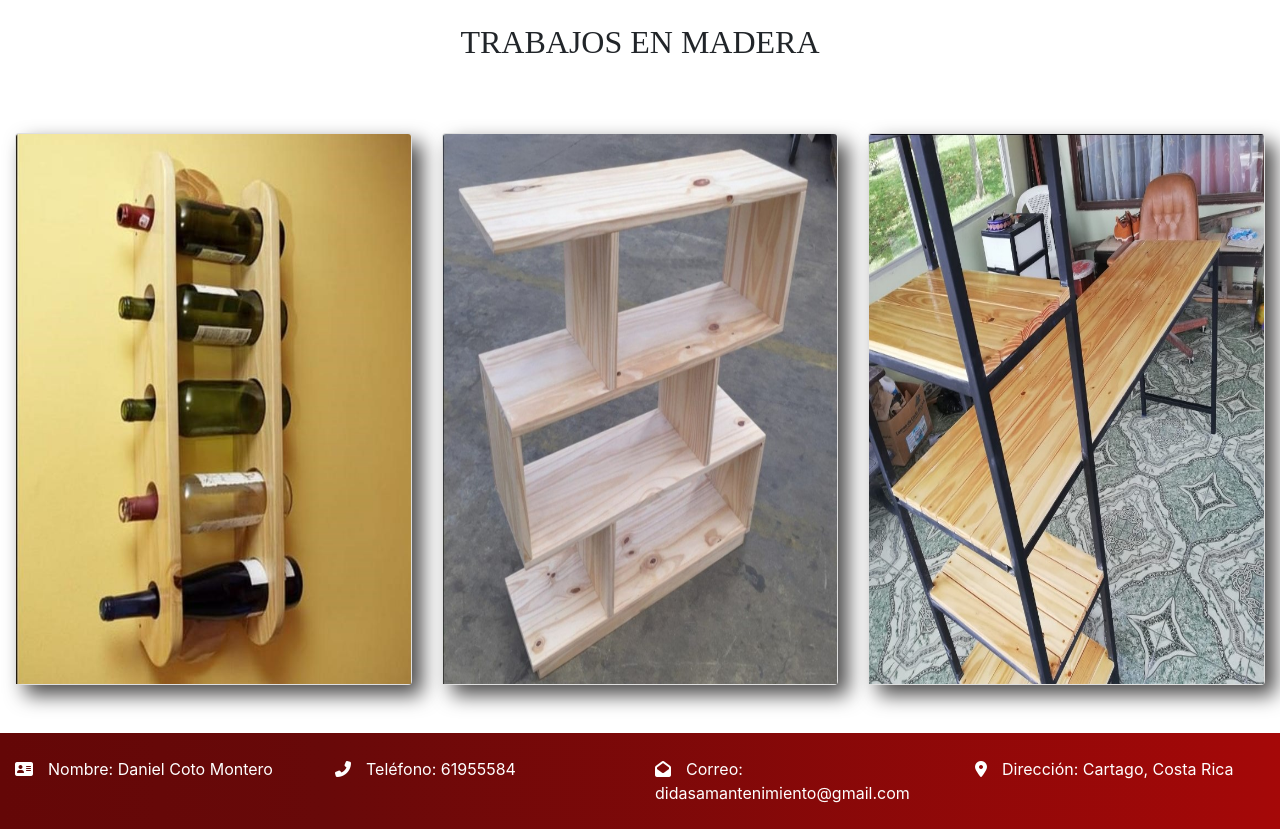
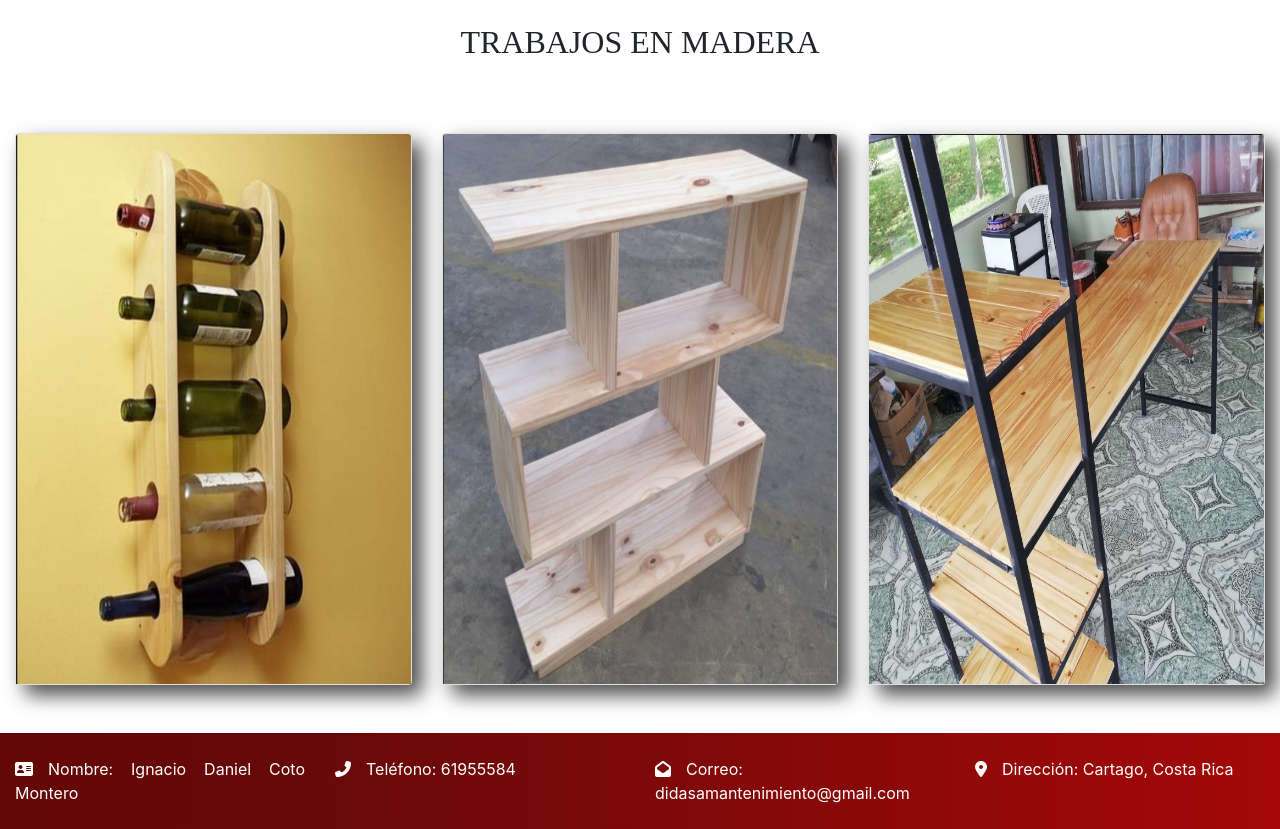
Before and after one commit to Jostin-Alvarado/DIDASA, a plain HTML site: page index.html in a window 1280 px wide. Shown: the part 2728-3557 px from the top of the page. Drawn offline with nearby package versions, Linux system fonts and the light colour scheme; a web font is replaced by a local one.

Commit message:
Nombre solucionado

```diff
--- a/index.html
+++ b/index.html
@@ -253,7 +253,7 @@
       <div class="container-fluid">
         <div class="row">
           <div class="col-12 col-md">
-            <i class="fas fa-address-card"></i><a>Nombre: Daniel Coto Montero</a>
+            <i class="fas fa-address-card"></i><a>Nombre: Ignacio Daniel Coto Montero</a>
           </div>
           <div class="col-12 col-md">
             <i class="fas fa-phone-alt"></i><a>Teléfono: 61955584</a>
```
